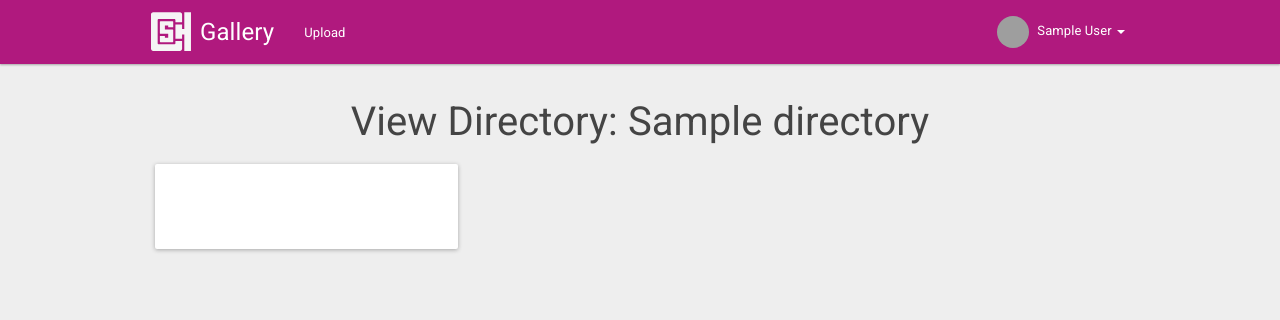
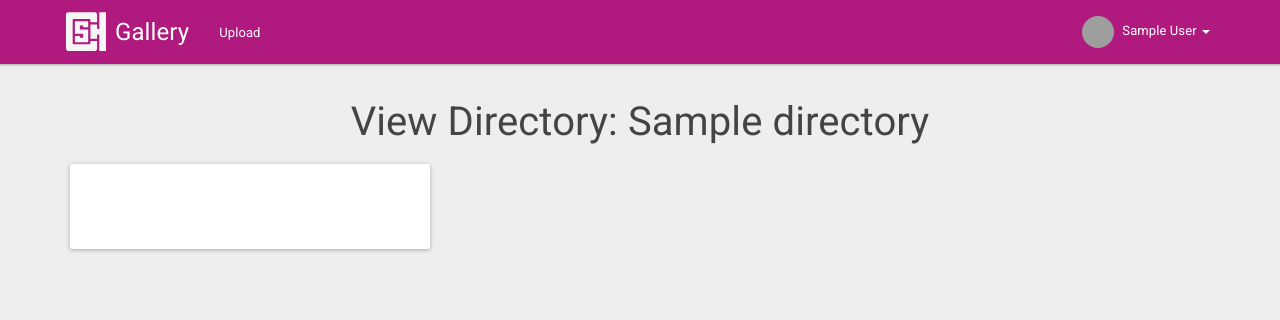
Before and after one commit to ComputerScienceHouse/gallery, a Flask app: template gallery/templates/view_dir.html in a window 1280 px wide. Shown: the top 320 px of the page. Run offline with Flask 2, Linux system fonts and the light colour scheme; tables that the repository leaves empty hold one stand-in row (values such as "Sample post"); the template is opened without the code that fills it: values that come from a table or form of the project are taken from there, most other values are stand-ins (such as "Sample title", 1, 10 or a date in 2020); parts of the project's set-up code (start-up, migrations or seed data) failed here and were passed over; some libraries are stand-ins or nearby versions; grey boxes are pictures that could not be loaded.

Commit message:
Remove max width of container

```diff
--- a/gallery/static/css/styles.css
+++ b/gallery/static/css/styles.css
@@ -2,9 +2,6 @@ body {
     padding-top: 100px;
 }
 
-.container {
-    max-width: 1000px;
-}
 
 h1 {
     font-size: 40px;
```
